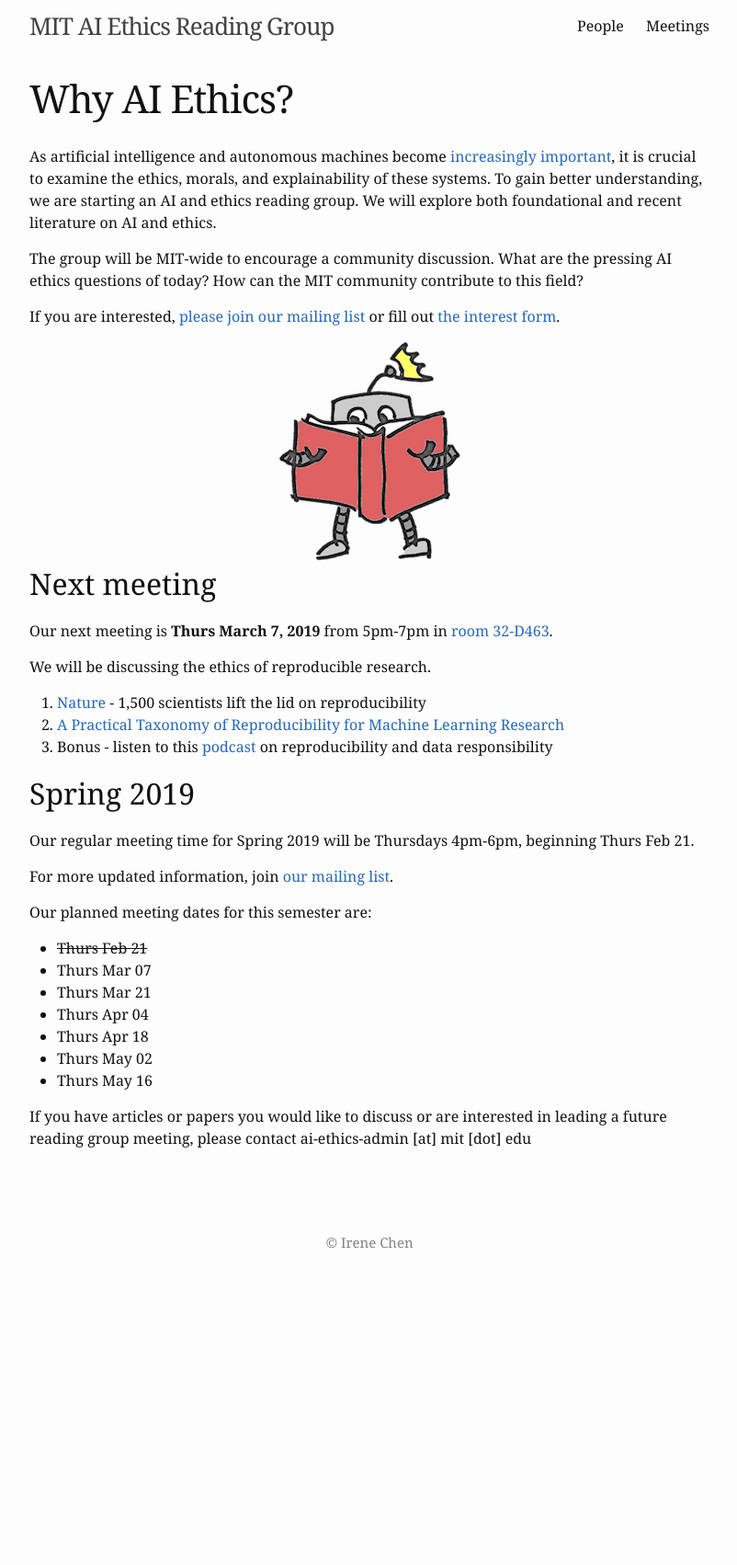
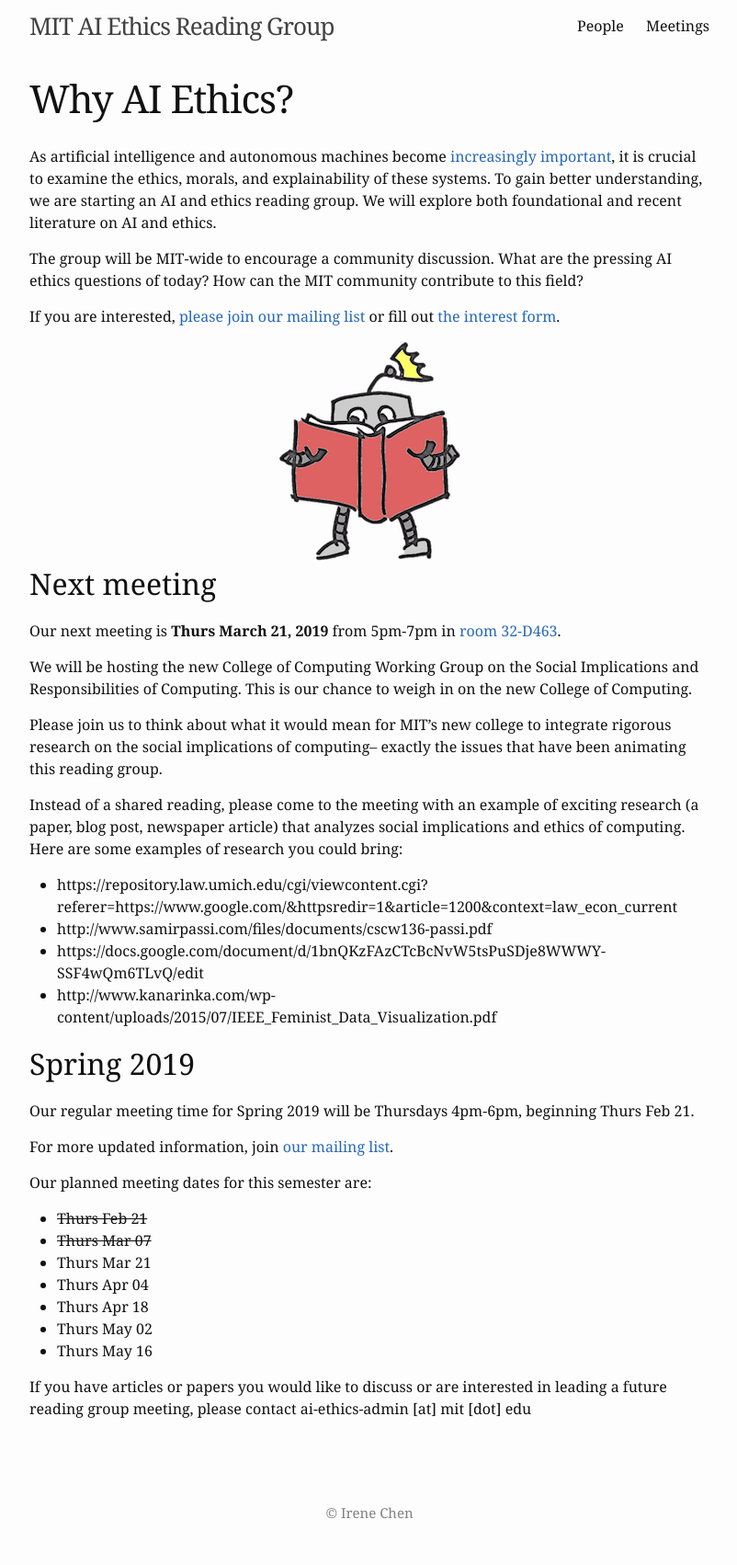
Before and after one commit to mitaiethics/mitaiethics.github.io, a Jekyll site: the page built from info.md, in a window 1280 px wide. Shown: the whole page at 92% size, without its empty margins (238-1040 px from the left). Built offline with Jekyll 4.4.1, drawn with Linux system fonts in a browser that asks for light colours; before the commit the page ends 1408 px from its top, so only the background shows below that.

Commit message:
Update info.md

```diff
--- a/info.md
+++ b/info.md
@@ -18,12 +18,18 @@ If you are interested, [please join our mailing list](https://groups.mit.edu/web
 
 ## Next meeting
 
-Our next meeting is **Thurs March 7, 2019** from 5pm-7pm in [room 32-D463](https://whereis.mit.edu/?go=32).
+Our next meeting is **Thurs March 21, 2019** from 5pm-7pm in [room 32-D463](https://whereis.mit.edu/?go=32).
 
-We will be discussing the ethics of reproducible research.
-1.  [Nature](https://www.nature.com/news/1-500-scientists-lift-the-lid-on-reproducibility-1.19970) - 1,500 scientists lift the lid on reproducibility
-2.  [A Practical Taxonomy of Reproducibility for Machine Learning Research](http://www.rctatman.com/files/2018-7-14-MLReproducability.pdf)
-3.  Bonus - listen to this [podcast](https://twimlai.com/twiml-talk-121-reproducibility-philosophy-data-clare-gollnick/) on reproducibility and data responsibility
+We will be hosting the new College of Computing Working Group on the Social Implications and Responsibilities of Computing. This is our chance to weigh in on the new College of Computing.
+
+Please join us to think about what it would mean for MIT’s new college to integrate rigorous research on the social implications of computing-- exactly the issues that have been animating this reading group.
+
+Instead of a shared reading, please come to the meeting with an example of exciting research (a paper, blog post, newspaper article) that analyzes social implications and ethics of computing. Here are some examples of research you could bring:
+- https://repository.law.umich.edu/cgi/viewcontent.cgi?referer=https://www.google.com/&httpsredir=1&article=1200&context=law_econ_current
+- http://www.samirpassi.com/files/documents/cscw136-passi.pdf
+- https://docs.google.com/document/d/1bnQKzFAzCTcBcNvW5tsPuSDje8WWWY-SSF4wQm6TLvQ/edit
+- http://www.kanarinka.com/wp-content/uploads/2015/07/IEEE_Feminist_Data_Visualization.pdf
+
 
 ## Spring 2019
 
@@ -33,7 +39,7 @@ For more updated information, join [our mailing list](https://groups.mit.edu/web
 
 Our planned meeting dates for this semester are:
  - ~~Thurs Feb 21~~
- - Thurs Mar 07
+ - ~~Thurs Mar 07~~
  - Thurs Mar 21
  - Thurs Apr 04
  - Thurs Apr 18
```
